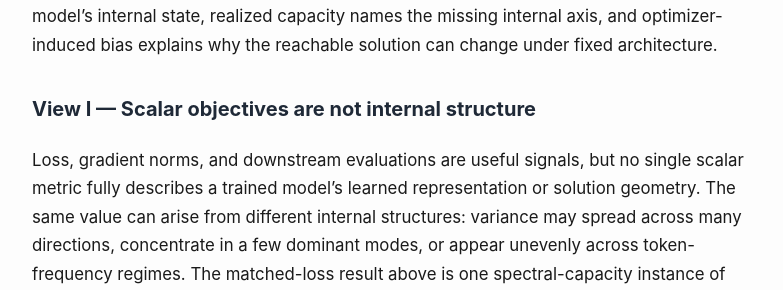
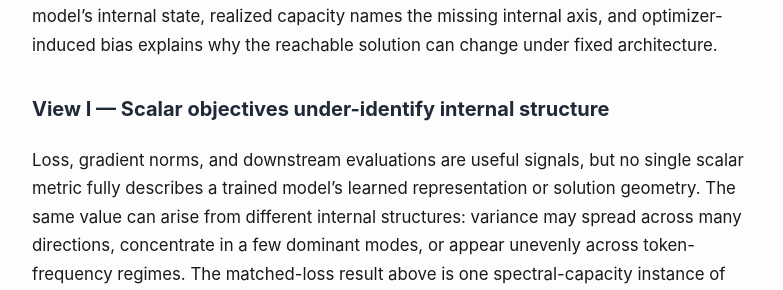
Before and after one commit to optimizer-scaling-laws/optimizer-scaling-laws.github.io, a Jekyll site: the page built from _posts/2026-06-26-architecture-creates-capacity-optimizers-realize-it.md, in a window 1280 px wide and 900 px high, scrolled down 8733 px. Shown: the part 163-453 px from the top of the window, without its empty margins (248-1031 px from the left). Built offline with Jekyll 4.4.1, drawn with Linux system fonts in a browser that asks for light colours.

Commit message:
Polish the heading of View 1

```diff
--- a/_posts/2026-06-26-architecture-creates-capacity-optimizers-realize-it.md
+++ b/_posts/2026-06-26-architecture-creates-capacity-optimizers-realize-it.md
@@ -384,7 +384,7 @@ Section 2 made this concrete: matched validation loss can mask different spectra
 The sequence moves from measurement to mechanism: scalar objectives can obscure the model’s internal state, realized capacity names the missing internal axis, and optimizer-induced bias explains why the reachable solution can change under fixed architecture.
 
 
-### View I — Scalar objectives are not internal structure
+### View I — Scalar objectives under-identify internal structure
 {: #view-i-scalar-objectives-are-not-internal-structure}
 
 Loss, gradient norms, and downstream evaluations are useful signals, but no single scalar metric fully describes a trained model’s learned representation or solution geometry. The same value can arise from different internal structures: variance may spread across many directions, concentrate in a few dominant modes, or appear unevenly across token-frequency regimes. The matched-loss result above is one spectral-capacity instance of this broader under-identification problem.
```
